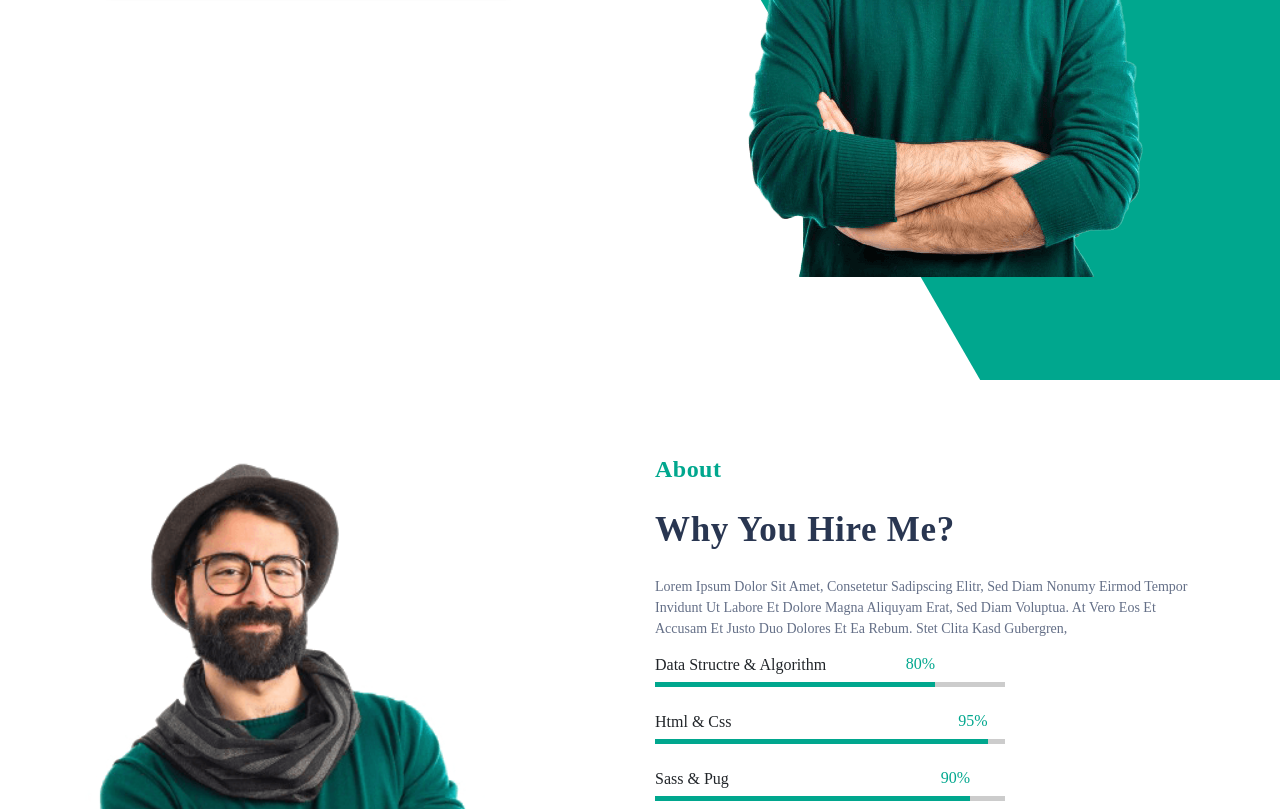
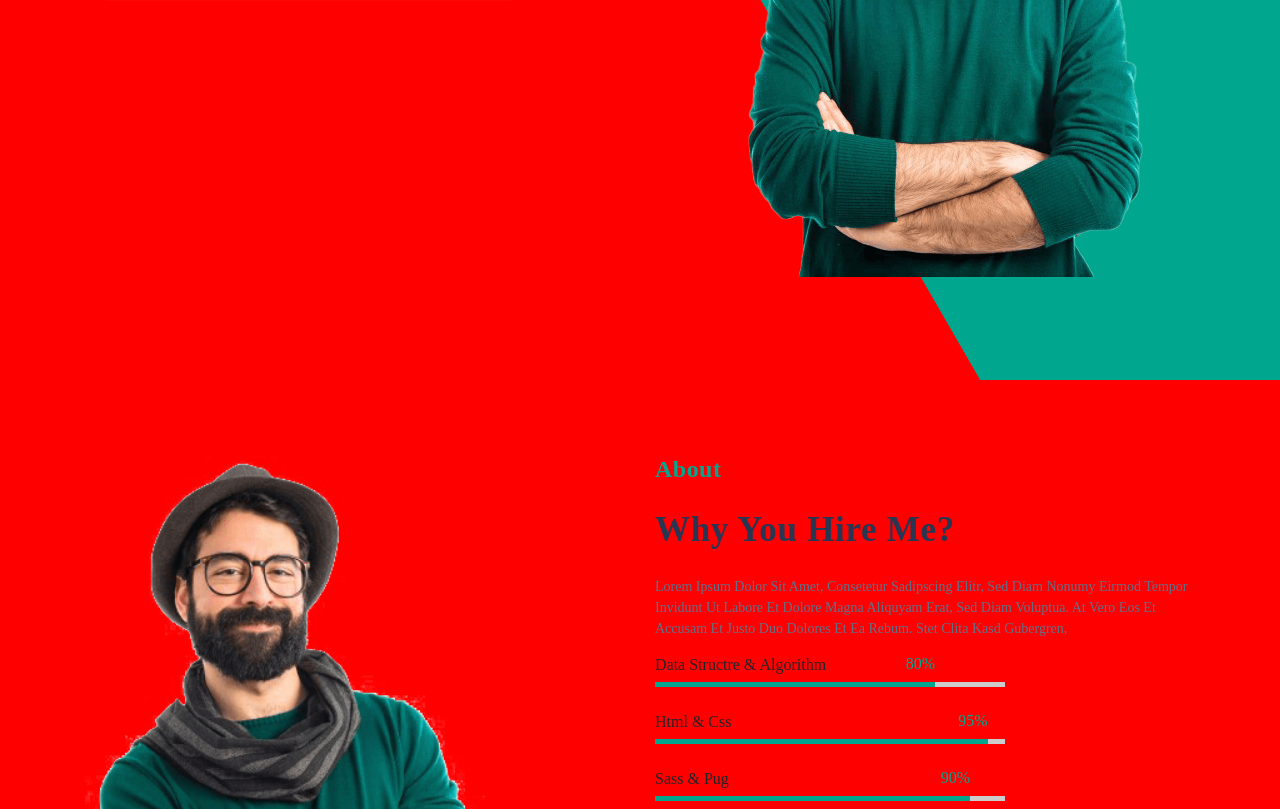
Before and after one commit to MahmoudFady/MahmoudFady, a website: page index.html in a window 1280 px wide. Shown: the part 439-1248 px from the top of the page. Drawn offline with nearby package versions, Linux system fonts and the light colour scheme; a web font is replaced by a local one.

Commit message:
Update style.css

```diff
--- a/css/style.css
+++ b/css/style.css
@@ -6,7 +6,8 @@
 }
 body{
   padding: 0px;
-  margin:0px
+  margin:0px;
+    background-color: #f00;
 }
 * {
   padding: 0px;
```
